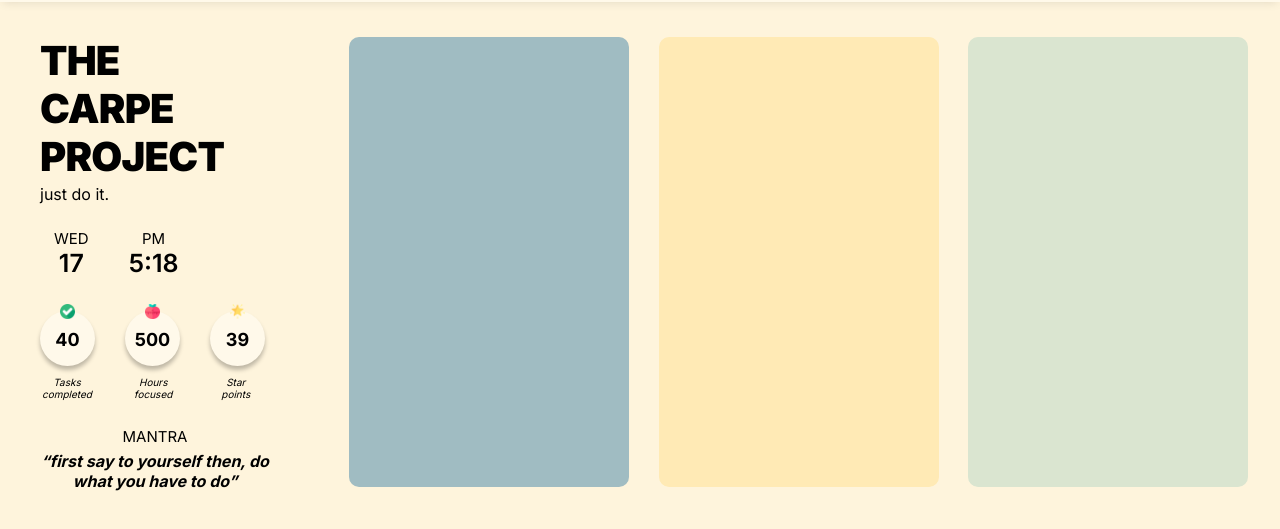
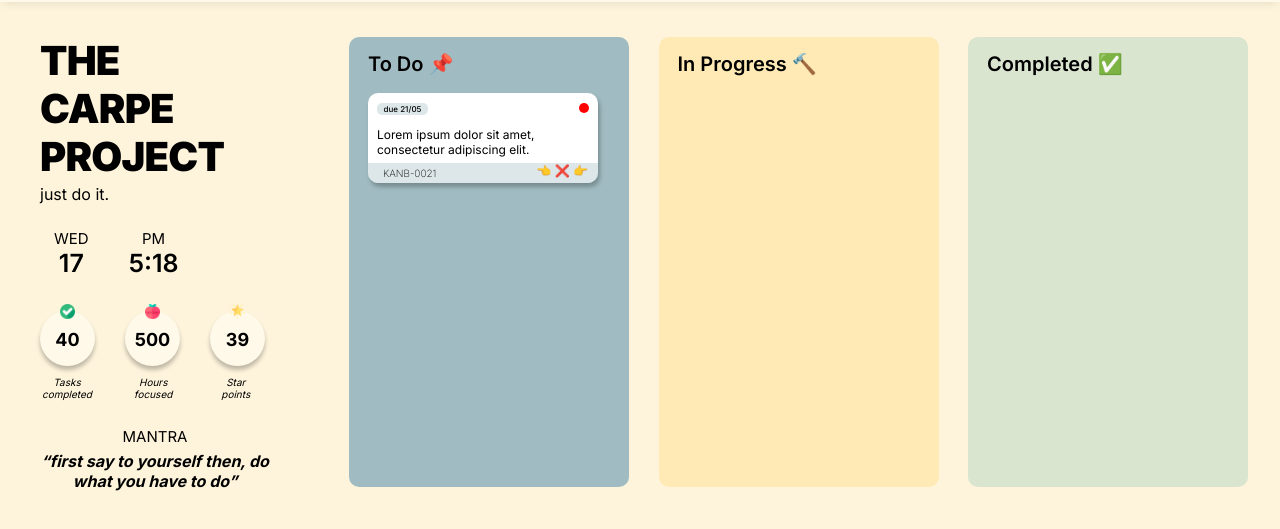
Before and after one commit to joy-joy2001/kanbanII-project, a plain HTML site: page index.html in a window 1280 px wide. Shown: the part 73-602 px from the top of the page. Drawn offline with Linux system fonts and the light colour scheme.

Commit message:
website design complete :D

```diff
--- a/css/styles.css
+++ b/css/styles.css
@@ -84,6 +84,14 @@ nav a {
     height: 450px;
     background: #D9D9D9;
     border-radius: 10px;
+    overflow-y: scroll;
+    padding-left: 19px;
+}
+
+.panel-title {
+    font-size: 20px;
+    font-weight: 600;
+    margin-top: 15px;
 }
 
 #todo-panel {
@@ -96,6 +104,79 @@ nav a {
 
 #complete-panel {
     background-color: var(--complete-col);
+}
+
+.ticket {
+    position: relative;
+    width: 230px;
+    height: 90px;
+    background: #FFFFFF;
+    box-shadow: 2px 4px 4px rgba(0, 0, 0, 0.25);
+    border-radius: 10px;
+}
+
+.ticket-status {
+    display: flex;
+    justify-content: space-between;
+    padding-top: 10px;
+    margin: 0 9px;
+}
+
+.due-date {
+    width: 51px;
+    height: 12px;
+    background: rgba(160, 188, 194, 0.36);
+    border-radius: 5px;
+}
+
+.due-date p {
+    margin: 0;
+    padding-top: 1px;
+    font-weight: 500;
+    font-size: 8px;
+    text-align: center;
+}
+
+.ticket-priority {
+    width: 10px;
+    height: 10px;
+    background: #FF0000;
+    border-radius: 50%;
+}
+
+.ticket-task {
+    margin: 5px 5px 2px 9px;
+    font-size: 12px;
+    font-weight: 400;
+
+}
+
+.ticket-details {
+    position: absolute;
+    width: inherit;
+    bottom: 0;
+    right: 0;
+    height: 20px;
+    background: rgba(160, 188, 194, 0.36);
+    border-radius: 0px 0px 10px 10px;
+}
+
+.ticket-details p {
+    margin: 4px 15px;
+    font-weight: 200;
+    font-size: 10px;
+    float: left;
+}
+
+.ticket-btns{
+    float: right;
+    width: fit-content;
+    margin: 0 10px;
+    font-size: 12px;
+}
+
+.ticket-btns a{
+    text-decoration: none;
 }
 
 /* END OF MAIN KANBAN BOARD */
--- a/index.html
+++ b/index.html
@@ -65,9 +65,32 @@
         </section>
 
         <section id="main-board">
-            <div id="todo-panel" class="kb-panel"></div>
-            <div id="inprogress-panel" class="kb-panel"></div>
-            <div id="complete-panel" class="kb-panel"></div>
+            <div id="todo-panel" class="kb-panel">
+                <h2 class="panel-title">To Do 📌</h2>
+                <article id="kb01" class="todo-ticket ticket">
+                    <section class="ticket-status">
+                        <div class="due-date"><p>due 21/05</p></div>
+                        <div class="ticket-priority"></div>
+                    </section>
+                    <section class="ticket-task">
+                        <p>Lorem ipsum dolor sit amet, consectetur adipiscing elit.</p>
+                    </section>
+                    <section class="ticket-details">
+                        <p>KANB-0021</p>
+                        <div class="ticket-btns">
+                            <a href="#">👈 </a>
+                            <a href="#">❌ </a>
+                            <a href="#">👉 </a>
+                        </div>
+                    </section>
+                </article>
+            </div>
+            <div id="inprogress-panel" class="kb-panel">
+                <h2 class="panel-title">In Progress 🔨</h2>
+            </div>
+            <div id="complete-panel" class="kb-panel">
+                <h2 class="panel-title">Completed ✅</h2>
+            </div>
         </section>
     </main>
 </body>
```
